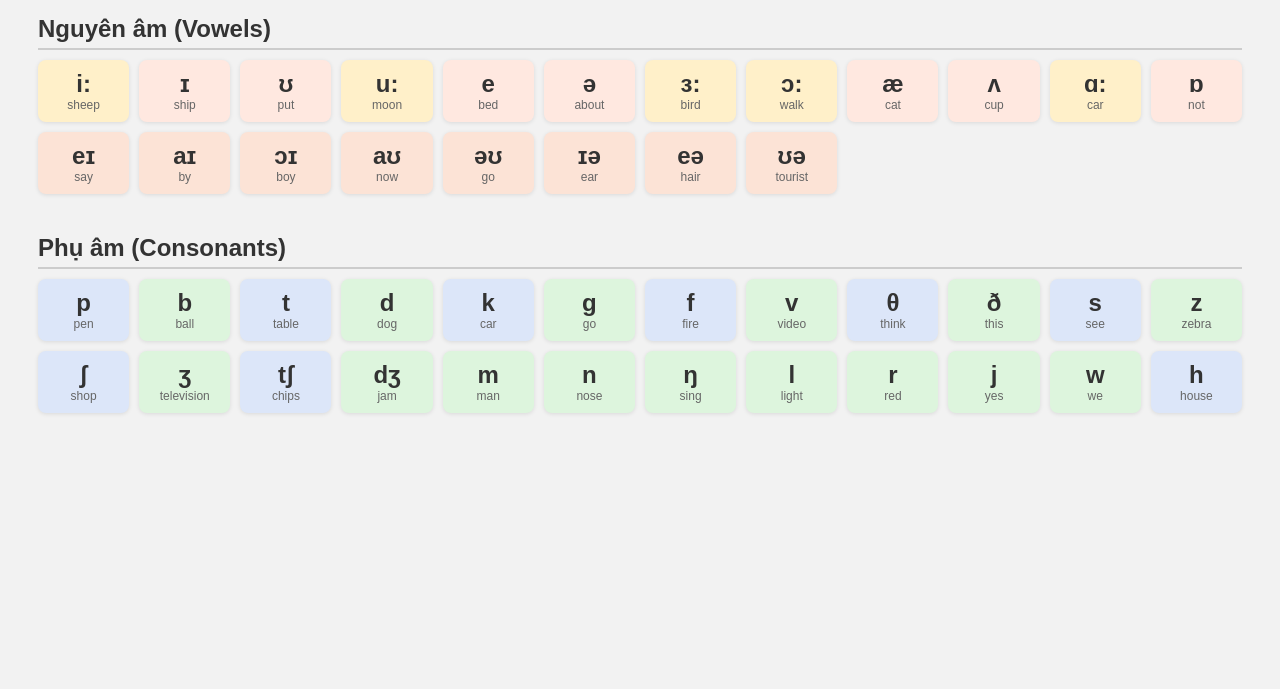
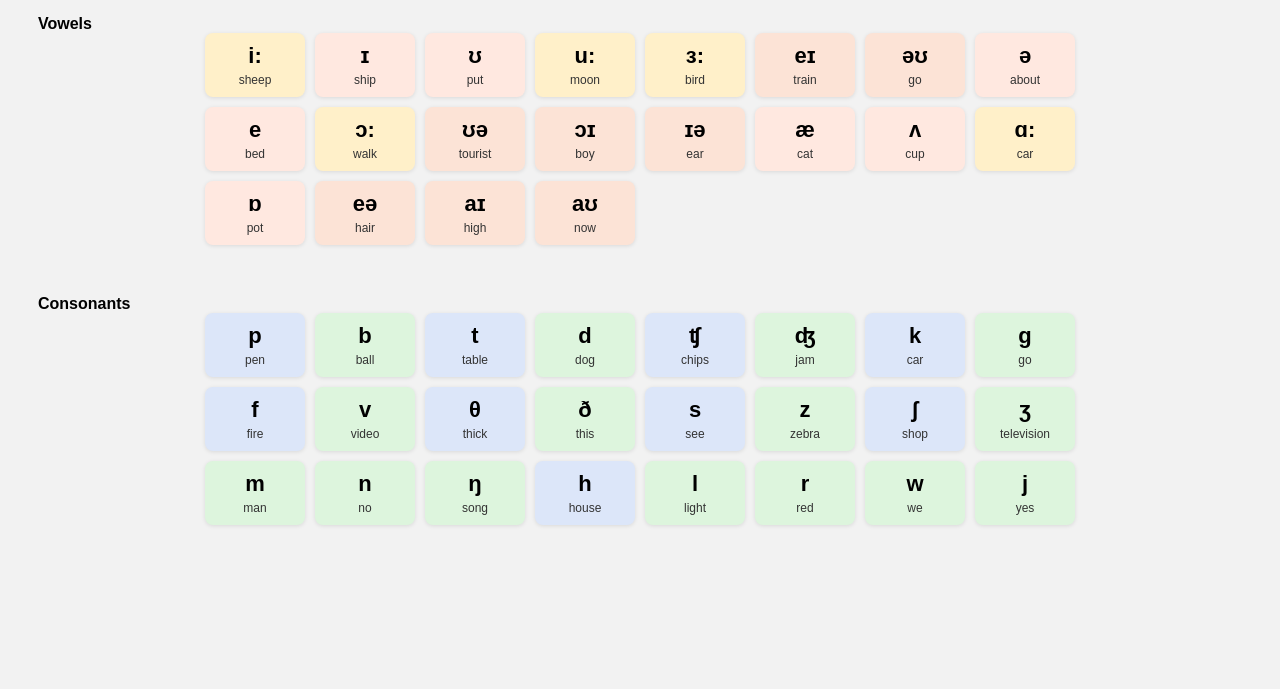
Before and after one commit to lazyBoy112/english, a plain HTML site: page index.html in a window 1280 px wide. Shown: the part 111-800 px from the top of the page. Drawn offline with Linux system fonts and the light colour scheme.

```diff
--- a/index.html
+++ b/index.html
@@ -1,141 +1,134 @@
 <!DOCTYPE html>
 <html lang="en">
 <head>
-  <meta charset="UTF-8">
-  <title>Bảng Phiên Âm IPA Tương Tác</title>
+  <meta charset="UTF-8" />
+  <title>Bảng Phiên Âm IPA</title>
   <style>
     body {
       font-family: Arial, sans-serif;
       background: #f2f2f2;
       padding: 30px;
-      color: #333;
     }
     h1 {
       text-align: center;
       margin-bottom: 30px;
     }
-    .section {
-      margin-bottom: 40px;
-    }
-    .section h2 {
-      margin-bottom: 10px;
-      border-bottom: 2px solid #ccc;
-      padding-bottom: 5px;
-    }
-    .grid {
+    .chart {
       display: grid;
-      grid-template-columns: repeat(auto-fill, minmax(90px, 1fr));
+      grid-template-columns: repeat(8, 100px);
       gap: 10px;
+      justify-content: center;
+      margin-bottom: 50px;
     }
     .cell {
       background: #fff;
       padding: 10px;
       border-radius: 8px;
       text-align: center;
+      cursor: pointer;
       box-shadow: 0 1px 4px rgba(0,0,0,0.1);
-      cursor: pointer;
-      transition: 0.2s;
+    }
+    .symbol {
+      font-size: 22px;
+      font-weight: bold;
+    }
+    .word {
+      font-size: 12px;
+      margin-top: 4px;
+      color: #333;
     }
     .cell:hover {
-      background: #e0f0ff;
-    }
-    .ipa {
-      font-size: 24px;
-      font-weight: bold;
-    }
-    .example {
-      font-size: 12px;
-      color: #666;
+      background: #e0f7ff;
     }
 
+    /* Color scheme */
     .short { background: #ffe8e0; }
     .long { background: #fff0c9; }
     .diph { background: #fce3d6; }
     .voiced { background: #ddf5dd; }
     .unvoiced { background: #dce6f9; }
 
+    .label {
+      grid-column: span 8;
+      text-align: left;
+      font-weight: bold;
+      margin-top: 20px;
+    }
   </style>
 </head>
 <body>
   <h1>Bảng Phiên Âm IPA Tương Tác</h1>
 
-  <div class="section">
-    <h2>Nguyên âm (Vowels)</h2>
-    <div class="grid" id="vowelsGrid"></div>
-  </div>
+  <div class="label">Vowels</div>
+  <div class="chart" id="vowelChart"></div>
 
-  <div class="section">
-    <h2>Phụ âm (Consonants)</h2>
-    <div class="grid" id="consonantsGrid"></div>
-  </div>
+  <div class="label">Consonants</div>
+  <div class="chart" id="consonantChart"></div>
 
   <script>
     const vowels = [
-      { symbol: "i:", word: "sheep", audio: "i_long.mp3", class: "long" },
-      { symbol: "ɪ", word: "ship", audio: "i_short.mp3", class: "short" },
-      { symbol: "ʊ", word: "put", audio: "u_short.mp3", class: "short" },
-      { symbol: "u:", word: "moon", audio: "u_long.mp3", class: "long" },
-      { symbol: "e", word: "bed", audio: "e.mp3", class: "short" },
-      { symbol: "ə", word: "about", audio: "o_small.mp3", class: "short" },
-      { symbol: "ɜ:", word: "bird", audio: "o_long.mp3", class: "long" },
-      { symbol: "ɔ:", word: "walk", audio: "o_o_long.mp3", class: "long" },
-      { symbol: "æ", word: "cat", audio: "ae.mp3", class: "short" },
-      { symbol: "ʌ", word: "cup", audio: "a_short.mp3", class: "short" },
-      { symbol: "ɑ:", word: "car", audio: "a_long.mp3", class: "long" },
-      { symbol: "ɒ", word: "not", audio: "o_o_short.mp3", class: "short" },
-      { symbol: "eɪ", word: "say", audio: "ei.mp3", class: "diph" },
-      { symbol: "aɪ", word: "by", audio: "ai.mp3", class: "diph" },
-      { symbol: "ɔɪ", word: "boy", audio: "oi.mp3", class: "diph" },
-      { symbol: "aʊ", word: "now", audio: "au.mp3", class: "diph" },
-      { symbol: "əʊ", word: "go", audio: "ou.mp3", class: "diph" },
-      { symbol: "ɪə", word: "ear", audio: "ie.mp3", class: "diph" },
-      { symbol: "eə", word: "hair", audio: "ea.mp3", class: "diph" },
-      { symbol: "ʊə", word: "tourist", audio: "uo.mp3", class: "diph" }
+      { symbol: "i:", word: "sheep", audio: "audio/i_long.mp3", class: "long" },
+      { symbol: "ɪ", word: "ship", audio: "audio/i_short.mp3", class: "short" },
+      { symbol: "ʊ", word: "put", audio: "audio/u_short.mp3", class: "short" },
+      { symbol: "u:", word: "moon", audio: "audio/u_long.mp3", class: "long" },
+      { symbol: "ɜ:", word: "bird", audio: "audio/o_long.mp3", class: "long" },
+      { symbol: "eɪ", word: "train", audio: "audio/ei.mp3", class: "diph" },
+      { symbol: "əʊ", word: "go", audio: "audio/ou.mp3", class: "diph" },
+      { symbol: "ə", word: "about", audio: "audio/o_small.mp3", class: "short" },
+      { symbol: "e", word: "bed", audio: "audio/e.mp3", class: "short" },
+      { symbol: "ɔ:", word: "walk", audio: "audio/o_o_long.mp3", class: "long" },
+      { symbol: "ʊə", word: "tourist", audio: "audio/uo.mp3", class: "diph" },
+      { symbol: "ɔɪ", word: "boy", audio: "audio/oi.mp3", class: "diph" },
+      { symbol: "ɪə", word: "ear", audio: "audio/ie.mp3", class: "diph" },
+      { symbol: "æ", word: "cat", audio: "audio/ae.mp3", class: "short" },
+      { symbol: "ʌ", word: "cup", audio: "audio/a_short.mp3", class: "short" },
+      { symbol: "ɑ:", word: "car", audio: "audio/a_long.mp3", class: "long" },
+      { symbol: "ɒ", word: "pot", audio: "audio/o_o_short.mp3", class: "short" },
+      { symbol: "eə", word: "hair", audio: "audio/ea.mp3", class: "diph" },
+      { symbol: "aɪ", word: "high", audio: "audio/ai.mp3", class: "diph" },
+      { symbol: "aʊ", word: "now", audio: "audio/au.mp3", class: "diph" }
     ];
 
     const consonants = [
-      { symbol: "p", word: "pen", audio: "p.mp3", class: "unvoiced" },
-      { symbol: "b", word: "ball", audio: "b.mp3", class: "voiced" },
-      { symbol: "t", word: "table", audio: "t.mp3", class: "unvoiced" },
-      { symbol: "d", word: "dog", audio: "d.mp3", class: "voiced" },
-      { symbol: "k", word: "car", audio: "k.mp3", class: "unvoiced" },
-      { symbol: "g", word: "go", audio: "g.mp3", class: "voiced" },
-      { symbol: "f", word: "fire", audio: "f.mp3", class: "unvoiced" },
-      { symbol: "v", word: "video", audio: "v.mp3", class: "voiced" },
-      { symbol: "θ", word: "think", audio: "theta.mp3", class: "unvoiced" },
-      { symbol: "ð", word: "this", audio: "os.mp3", class: "voiced" },
-      { symbol: "s", word: "see", audio: "s.mp3", class: "unvoiced" },
-      { symbol: "z", word: "zebra", audio: "z.mp3", class: "voiced" },
-      { symbol: "ʃ", word: "shop", audio: "s_long.mp3", class: "unvoiced" },
-      { symbol: "ʒ", word: "television", audio: "3.mp3", class: "voiced" },
-      { symbol: "tʃ", word: "chips", audio: "ts.mp3", class: "unvoiced" },
-      { symbol: "dʒ", word: "jam", audio: "d3.mp3", class: "voiced" },
-      { symbol: "m", word: "man", audio: "m.mp3", class: "voiced" },
-      { symbol: "n", word: "nose", audio: "n.mp3", class: "voiced" },
-      { symbol: "ŋ", word: "sing", audio: "n_long.mp3", class: "voiced" },
-      { symbol: "l", word: "light", audio: "l.mp3", class: "voiced" },
-      { symbol: "r", word: "red", audio: "r.mp3", class: "voiced" },
-      { symbol: "j", word: "yes", audio: "j.mp3", class: "voiced" },
-      { symbol: "w", word: "we", audio: "w.mp3", class: "voiced" },
-      { symbol: "h", word: "house", audio: "h.mp3", class: "unvoiced" }
+      { symbol: "p", word: "pen", audio: "audio/p.mp3", class: "unvoiced" },
+      { symbol: "b", word: "ball", audio: "audio/b.mp3", class: "voiced" },
+      { symbol: "t", word: "table", audio: "audio/t.mp3", class: "unvoiced" },
+      { symbol: "d", word: "dog", audio: "audio/d.mp3", class: "voiced" },
+      { symbol: "ʧ", word: "chips", audio: "audio/ts.mp3", class: "unvoiced" },
+      { symbol: "ʤ", word: "jam", audio: "audio/d3.mp3", class: "voiced" },
+      { symbol: "k", word: "car", audio: "audio/k.mp3", class: "unvoiced" },
+      { symbol: "g", word: "go", audio: "audio/g.mp3", class: "voiced" },
+      { symbol: "f", word: "fire", audio: "audio/f.mp3", class: "unvoiced" },
+      { symbol: "v", word: "video", audio: "audio/v.mp3", class: "voiced" },
+      { symbol: "θ", word: "thick", audio: "audio/theta.mp3", class: "unvoiced" },
+      { symbol: "ð", word: "this", audio: "audio/os.mp3", class: "voiced" },
+      { symbol: "s", word: "see", audio: "audio/s.mp3", class: "unvoiced" },
+      { symbol: "z", word: "zebra", audio: "audio/z.mp3", class: "voiced" },
+      { symbol: "ʃ", word: "shop", audio: "audio/s_long.mp3", class: "unvoiced" },
+      { symbol: "ʒ", word: "television", audio: "audio/3.mp3", class: "voiced" },
+      { symbol: "m", word: "man", audio: "audio/m.mp3", class: "voiced" },
+      { symbol: "n", word: "no", audio: "audio/n.mp3", class: "voiced" },
+      { symbol: "ŋ", word: "song", audio: "audio/n_long.mp3", class: "voiced" },
+      { symbol: "h", word: "house", audio: "audio/h.mp3", class: "unvoiced" },
+      { symbol: "l", word: "light", audio: "audio/l.mp3", class: "voiced" },
+      { symbol: "r", word: "red", audio: "audio/r.mp3", class: "voiced" },
+      { symbol: "w", word: "we", audio: "audio/w.mp3", class: "voiced" },
+      { symbol: "j", word: "yes", audio: "audio/j.mp3", class: "voiced" }
     ];
 
-    function createCell(item) {
-      const div = document.createElement('div');
-      div.className = `cell ${item.class}`;
-      div.innerHTML = `<div class="ipa">${item.symbol}</div><div class="example">${item.word}</div>`;
-      div.onclick = () => {
-        const audio = new Audio(`audio/${item.audio}`);
-        audio.play();
-      };
-      return div;
+    function renderChart(data, containerId) {
+      const container = document.getElementById(containerId);
+      data.forEach(item => {
+        const div = document.createElement("div");
+        div.className = `cell ${item.class}`;
+        div.innerHTML = `<div class="symbol">${item.symbol}</div><div class="word">${item.word}</div>`;
+        div.onclick = () => new Audio(item.audio).play();
+        container.appendChild(div);
+      });
     }
 
-    const vowelsGrid = document.getElementById("vowelsGrid");
-    vowels.forEach(item => vowelsGrid.appendChild(createCell(item)));
-
-    const consonantsGrid = document.getElementById("consonantsGrid");
-    consonants.forEach(item => consonantsGrid.appendChild(createCell(item)));
+    renderChart(vowels, "vowelChart");
+    renderChart(consonants, "consonantChart");
   </script>
 </body>
 </html>
```
